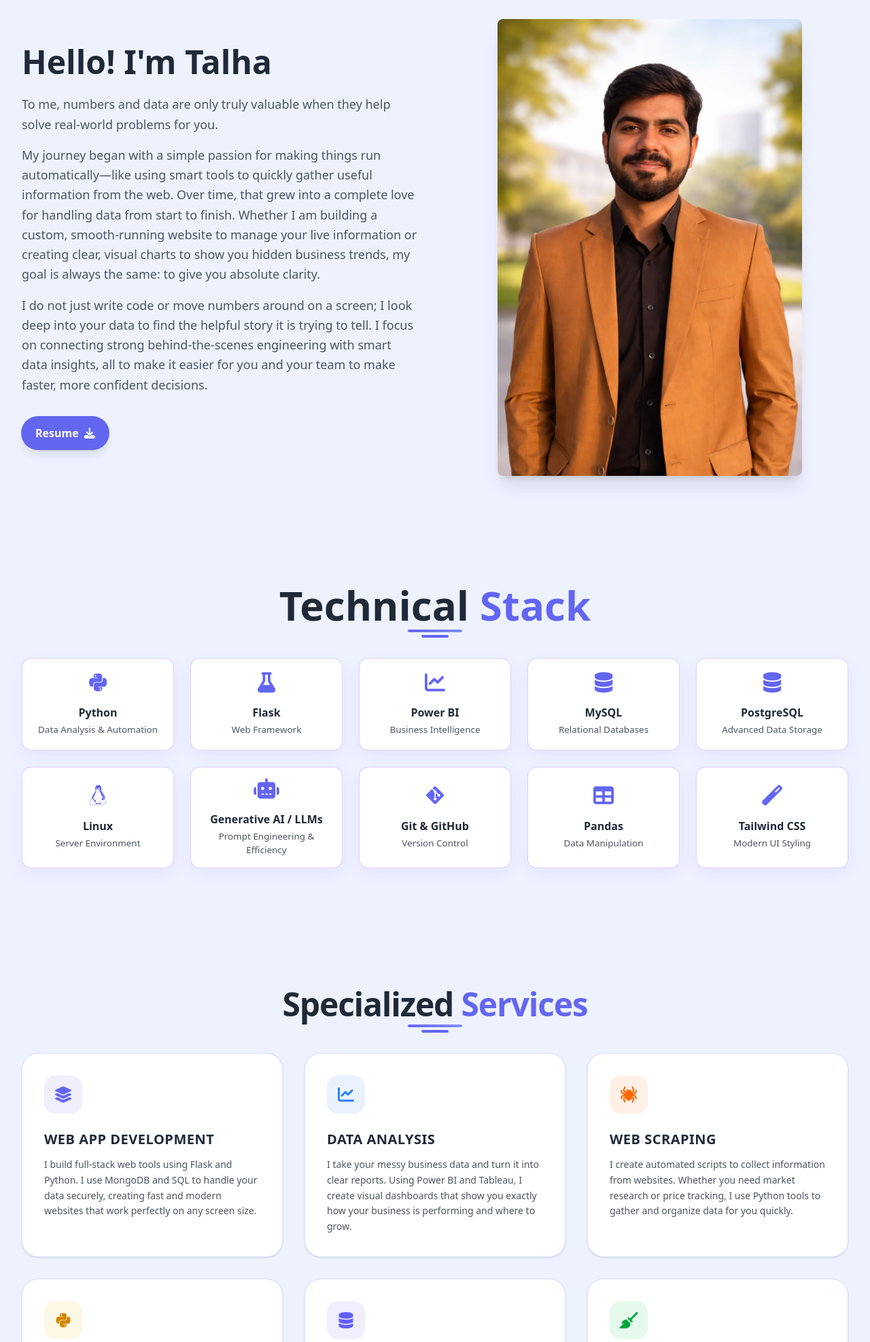
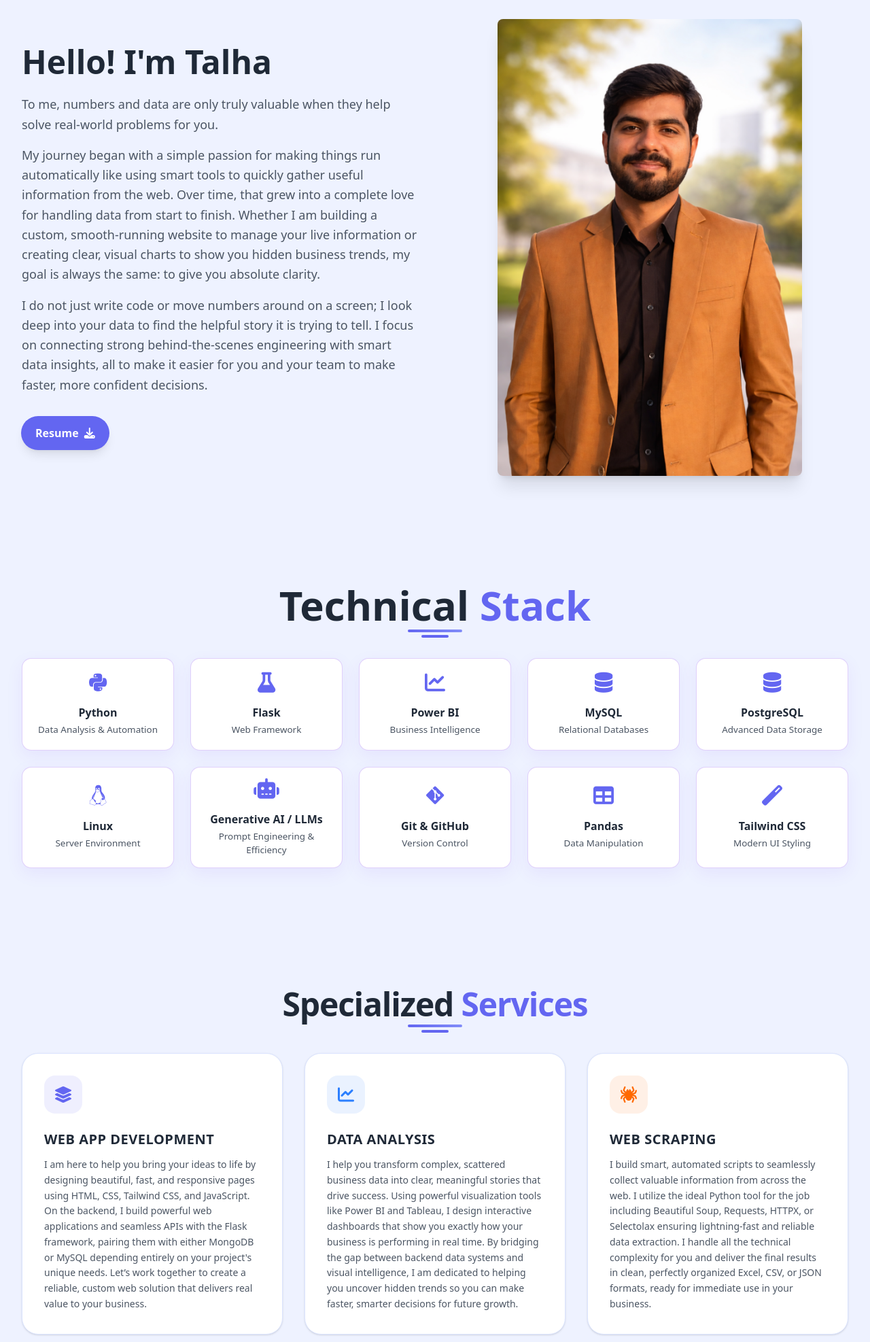
Before and after one commit to ledger-phonix/flask-portfolio, a Flask app: page / in a window 1280 px wide. Shown: the part 976-2950 px from the top of the page at 68% size. Run offline with Flask 3, Linux system fonts and the light colour scheme; data that the repository does not hold is empty; style sheets or scripts are compiled from the project's sources.

Commit message:
services content updated

```diff
--- a/app/templates/main/index.html
+++ b/app/templates/main/index.html
@@ -80,7 +80,7 @@
                     To me, numbers and data are only truly valuable when they help solve real-world problems for you.
                 </p>
                 <p class="text-base sm:text-lg text-[var(--muted)] leading-relaxed mb-4">
-                    My journey began with a simple passion for making things run automatically—like using smart tools to
+                    My journey began with a simple passion for making things run automatically like using smart tools to
                     quickly gather useful information from the web. Over time, that grew into a complete love for
                     handling data from start to finish. Whether I am building a custom, smooth-running website to manage
                     your live information or creating clear, visual charts to show you hidden business trends, my goal
@@ -186,15 +186,18 @@
         <div class="grid grid-cols-1 md:grid-cols-2 lg:grid-cols-3 gap-8">
 
             <div
-                class="group p-8 bg-[var(--card)] border border-[var(--border)] rounded-3xl hover:border-[var(--button)] transition-all duration-300 shadow-sm hover:shadow-2xl">
+                class="group p-8 bg-[var(--card)] border border-[var(--border)] rounded-3xl hover:border-[var(--button)] transition-all duration-300 shadow-sm hover:shadow-2xl ">
                 <div
                     class="w-14 h-14 bg-[var(--button)]/10 rounded-2xl flex items-center justify-center mb-6 text-[var(--button)] group-hover:bg-[var(--button)] group-hover:text-white transition-all">
                     <i class="fas fa-layer-group text-2xl"></i>
                 </div>
                 <h3 class="text-xl font-bold text-[var(--text)] mb-3 uppercase tracking-wide">Web App Development</h3>
                 <p class="text-[var(--muted)] text-sm leading-relaxed">
-                    I build full-stack web tools using Flask and Python. I use MongoDB and SQL to handle your data
-                    securely, creating fast and modern websites that work perfectly on any screen size.
+                    I am here to help you bring your ideas to life by designing beautiful, fast, and responsive pages
+                    using HTML, CSS, Tailwind CSS, and JavaScript. On the backend, I build powerful web applications and
+                    seamless APIs with the Flask framework, pairing them with either MongoDB or MySQL depending entirely
+                    on your project's unique needs. Let’s work together to create a reliable, custom web solution that
+                    delivers real value to your business.
                 </p>
             </div>
 
@@ -206,8 +209,11 @@
                 </div>
                 <h3 class="text-xl font-bold text-[var(--text)] mb-3 uppercase tracking-wide">Data Analysis</h3>
                 <p class="text-[var(--muted)] text-sm leading-relaxed">
-                    I take your messy business data and turn it into clear reports. Using Power BI and Tableau, I create
-                    visual dashboards that show you exactly how your business is performing and where to grow.
+                    I help you transform complex, scattered business data into clear, meaningful stories that drive
+                    success. Using powerful visualization tools like Power BI and Tableau, I design interactive
+                    dashboards that show you exactly how your business is performing in real time. By bridging the gap
+                    between backend data systems and visual intelligence, I am dedicated to helping you uncover hidden
+                    trends so you can make faster, smarter decisions for future growth.
                 </p>
             </div>
 
@@ -219,8 +225,11 @@
                 </div>
                 <h3 class="text-xl font-bold text-[var(--text)] mb-3 uppercase tracking-wide">Web Scraping</h3>
                 <p class="text-[var(--muted)] text-sm leading-relaxed">
-                    I create automated scripts to collect information from websites. Whether you need market research or
-                    price tracking, I use Python tools to gather and organize data for you quickly.
+                    I build smart, automated scripts to seamlessly collect valuable information from across the web.
+                    I utilize the ideal Python tool for the
+                    job including Beautiful Soup, Requests, HTTPX, or Selectolax ensuring lightning-fast and reliable
+                    data extraction. I handle all the technical complexity for you and deliver the final results in
+                    clean, perfectly organized Excel, CSV, or JSON formats, ready for immediate use in your business.
                 </p>
             </div>
 
```
